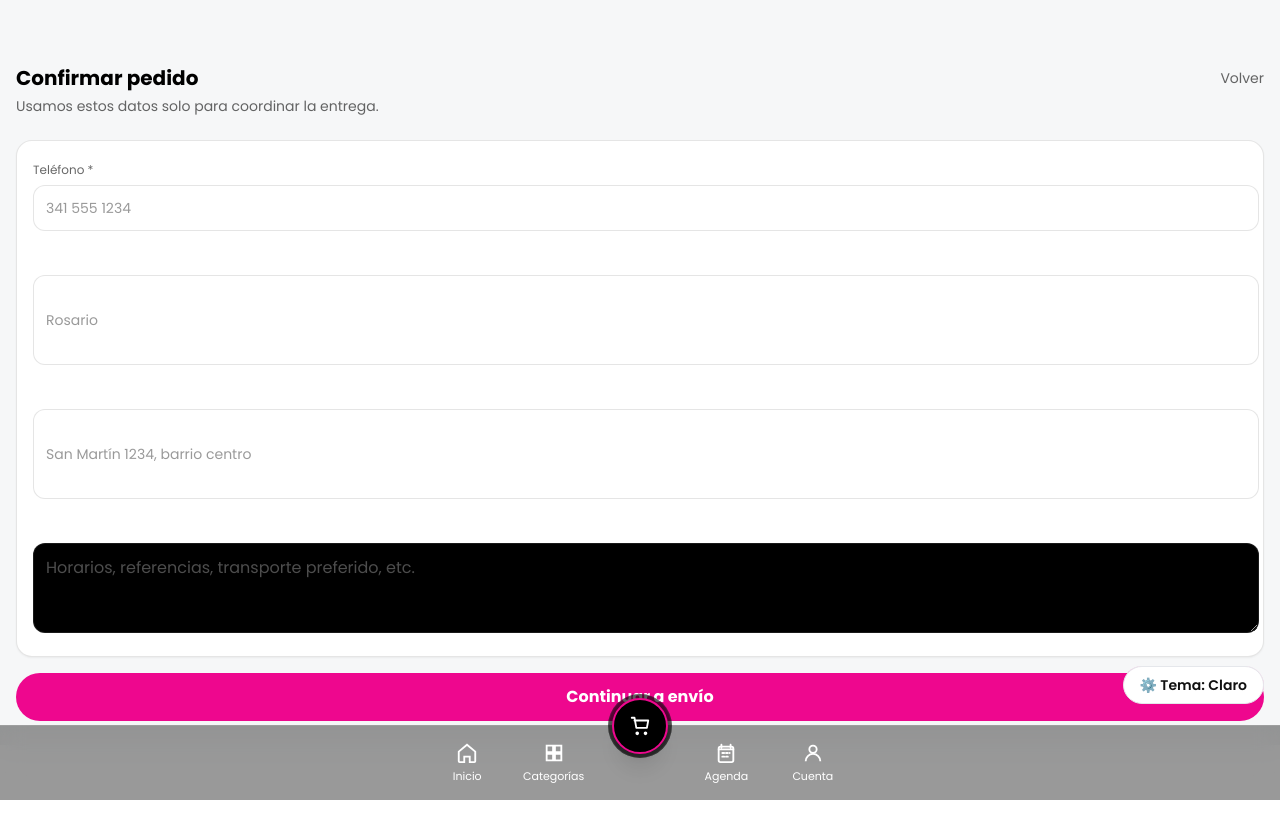
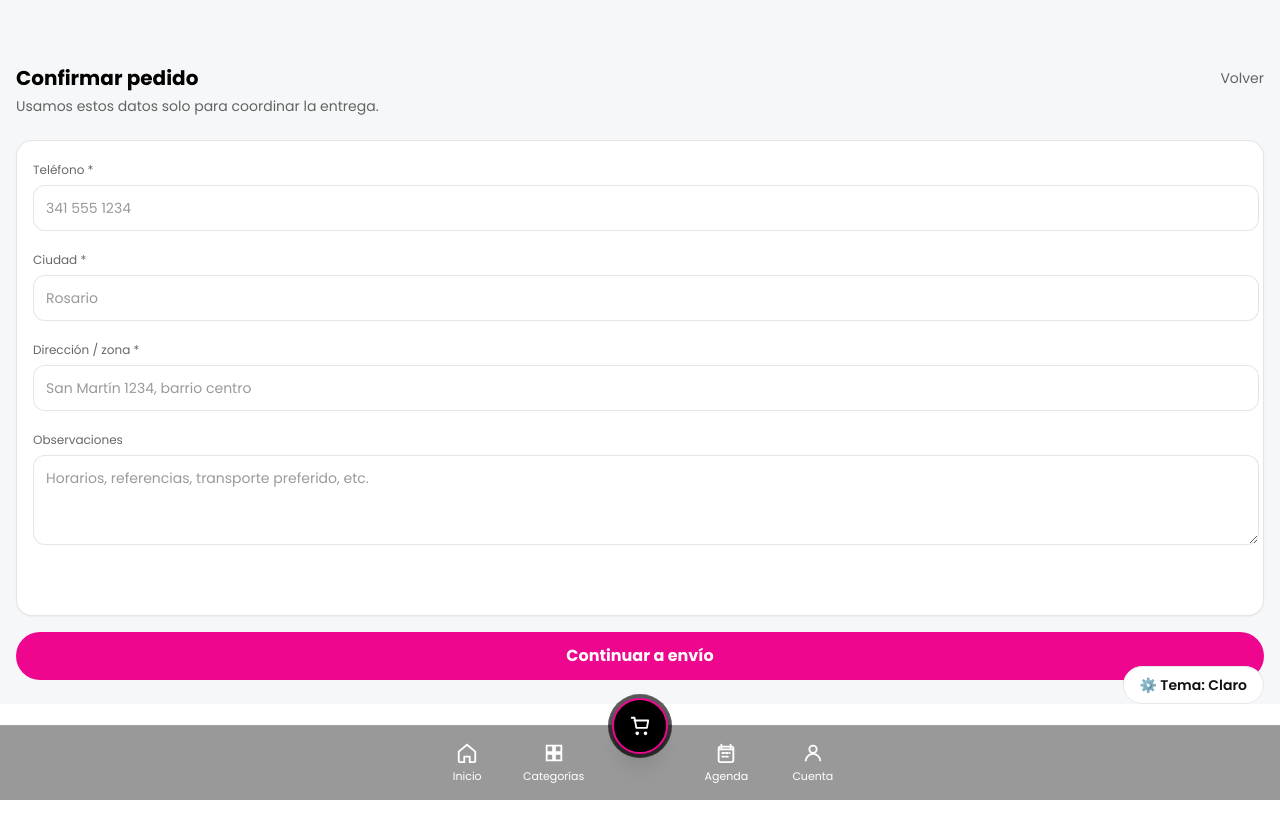
Before and after one commit to nicofamecrew-glitch/shrosario-pwa, a Next.js app: page /checkout/confirm in a window 1280 px wide. Shown: the top 838 px of the page. After the commit the page ends 814 px from the top, so only its background shows below. Built offline with nearby package versions, Linux system fonts and the light colour scheme; no server answers.

Commit message:
fix: confirm page light/dark inputs

```diff
--- a/app/checkout/confirm/page.tsx
+++ b/app/checkout/confirm/page.tsx
@@ -104,44 +104,49 @@ dark:focus:border-white/20 dark:focus:ring-[#ee078e]/25"
         </div>
 
       <div>
-          <label className="text-xs text-white/60">Ciudad *</label>
+  <label className="text-xs text-black/60 dark:text-white/60">Ciudad *</label>
   <input
-           className="mt-1 w-full min-h-[90px] rounded-xl border p-3 text-sm
+    className="mt-1 w-full rounded-xl border p-3 text-sm
       border-black/10 bg-white text-black placeholder:text-black/40
       outline-none focus:border-black/20 focus:ring-2 focus:ring-[#ee078e]/30
       dark:border-white/10 dark:bg-black dark:text-white dark:placeholder:text-white/30
       dark:focus:border-white/20 dark:focus:ring-[#ee078e]/25"
-
     placeholder="Rosario"
     value={city}
     onChange={(e) => setCity(e.target.value)}
   />
 </div>
 
+
        <div>
-          <label className="text-xs text-white/60">Dirección / zona *</label>
+  <label className="text-xs text-black/60 dark:text-white/60">Dirección / zona *</label>
   <input
-           className="mt-1 w-full min-h-[90px] rounded-xl border p-3 text-sm
+    className="mt-1 w-full rounded-xl border p-3 text-sm
       border-black/10 bg-white text-black placeholder:text-black/40
       outline-none focus:border-black/20 focus:ring-2 focus:ring-[#ee078e]/30
       dark:border-white/10 dark:bg-black dark:text-white dark:placeholder:text-white/30
       dark:focus:border-white/20 dark:focus:ring-[#ee078e]/25"
-
     placeholder="San Martín 1234, barrio centro"
     value={address}
     onChange={(e) => setAddress(e.target.value)}
   />
 </div>
 
+
         <div>
-          <label className="text-xs text-white/60">Observaciones</label>
+  <label className="text-xs text-black/60 dark:text-white/60">Observaciones</label>
   <textarea
-            className="mt-1 w-full min-h-[90px] rounded-xl bg-black border border-white/10 p-3 text-white placeholder:text-white/30 outline-none focus:border-white/20"
+    className="mt-1 w-full min-h-[90px] rounded-xl border p-3 text-sm
+      border-black/10 bg-white text-black placeholder:text-black/40
+      outline-none focus:border-black/20 focus:ring-2 focus:ring-[#ee078e]/30
+      dark:border-white/10 dark:bg-black dark:text-white dark:placeholder:text-white/30
+      dark:focus:border-white/20 dark:focus:ring-[#ee078e]/25"
     placeholder="Horarios, referencias, transporte preferido, etc."
     value={notes}
     onChange={(e) => setNotes(e.target.value)}
   />
 </div>
+
       </div>
 
       {/* CTA — EN EL FLUJO, NO FIXED */}
```
Lines whose indentation alone changed are shown as unchanged.
